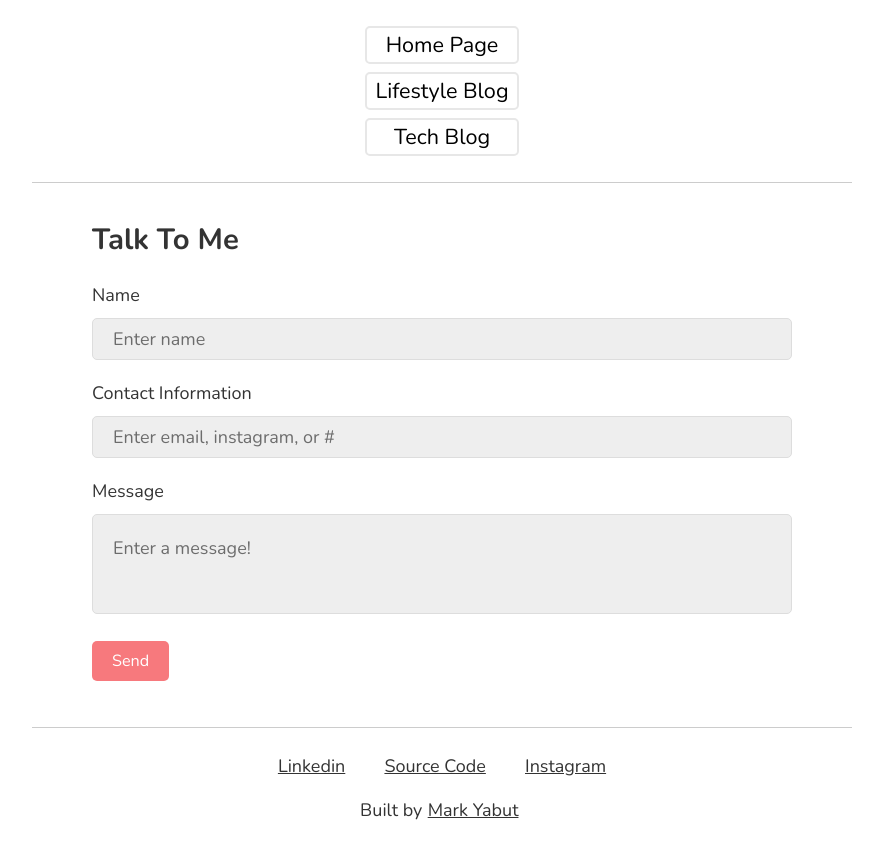
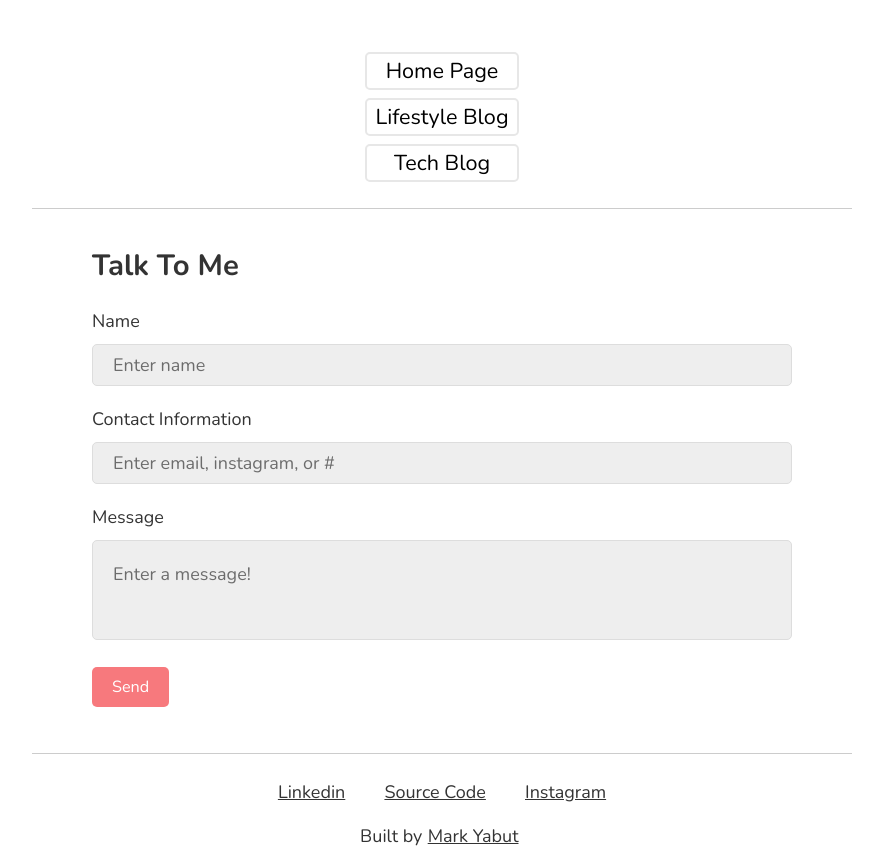
Before and after one commit to MarkDYabut/my-website, a Gatsby site: page /contact in a window 1280 px wide. Shown: the whole page, without its empty margins (198-1081 px from the left). Before the commit the page ends 841 px from the top, so only its background shows below. Built offline with nearby package versions, Linux system fonts and the light colour scheme; Gatsby itself is replaced by a stand-in of ours; a small style sheet from the web is missing.

Commit message:
extra padding at the top

```diff
--- a/src/components/layout.js
+++ b/src/components/layout.js
@@ -44,6 +44,7 @@ const Layout = ({ children }) => (
     `}
     render={(data) => (
       <>
+      <p></p>
         <Header siteTitle={data.site.siteMetadata.title} />
         <Content>
           <hr />
--- a/src/pages/contact.js
+++ b/src/pages/contact.js
@@ -29,6 +29,10 @@ const sharedStyles = css`
   margin: 10px 0 20px 0;
   padding: 20px;
   box-sizing: border-box;
+`;
+
+const AnotherWrapper = styled.div`
+  height: 40px;
 `;
 
 const StyledFormWrapper = styled.div`
@@ -129,7 +133,7 @@ const IndexPage = () => {
   };
 
   return (
-    <>
+    <AnotherWrapper>
       <Layout>
         <Wrapper>
           <StyledFormWrapper>
@@ -186,7 +190,7 @@ const IndexPage = () => {
           </StyledFormWrapper>
         </Wrapper>
       </Layout>
-    </>
+    </AnotherWrapper>
   );
 };
 
```
